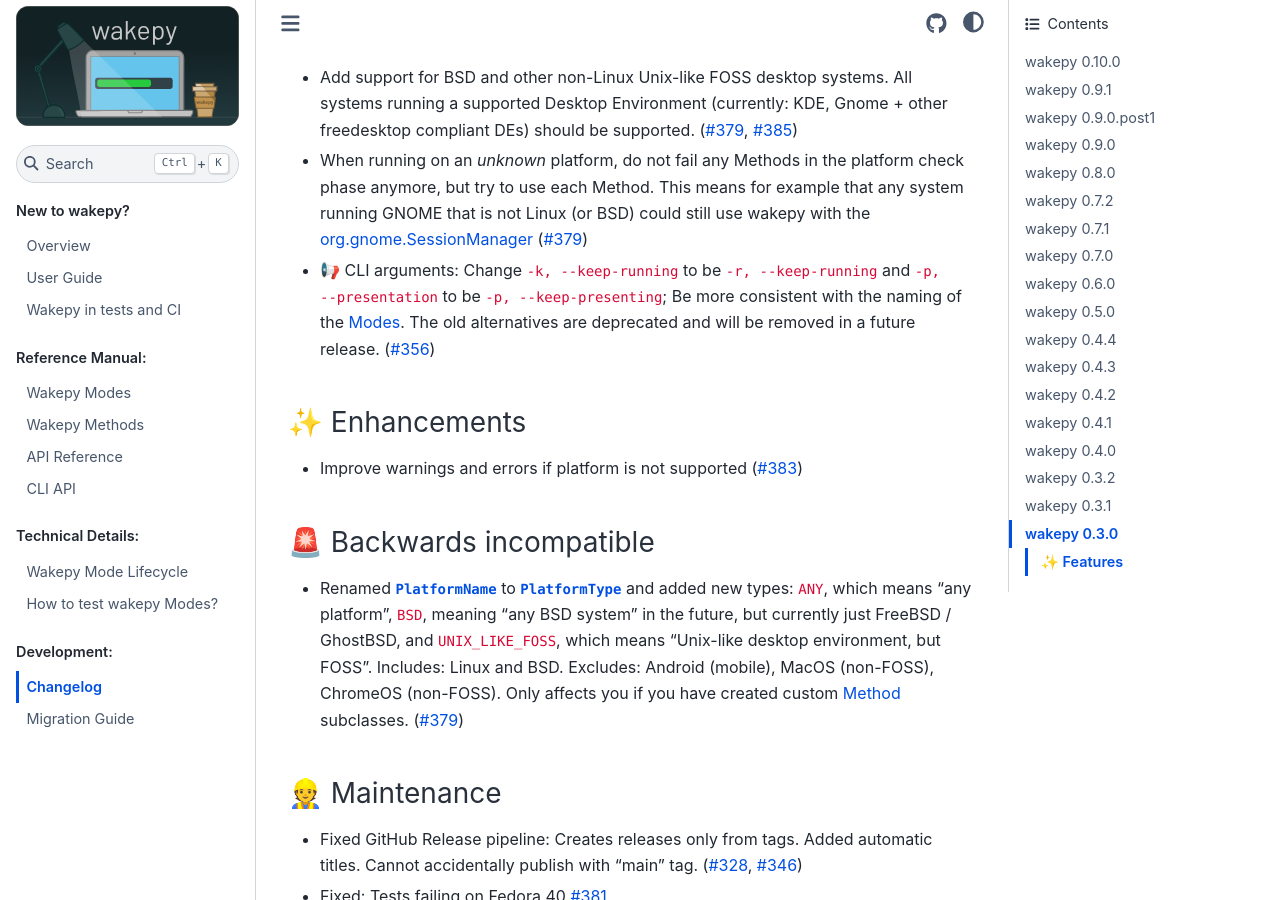
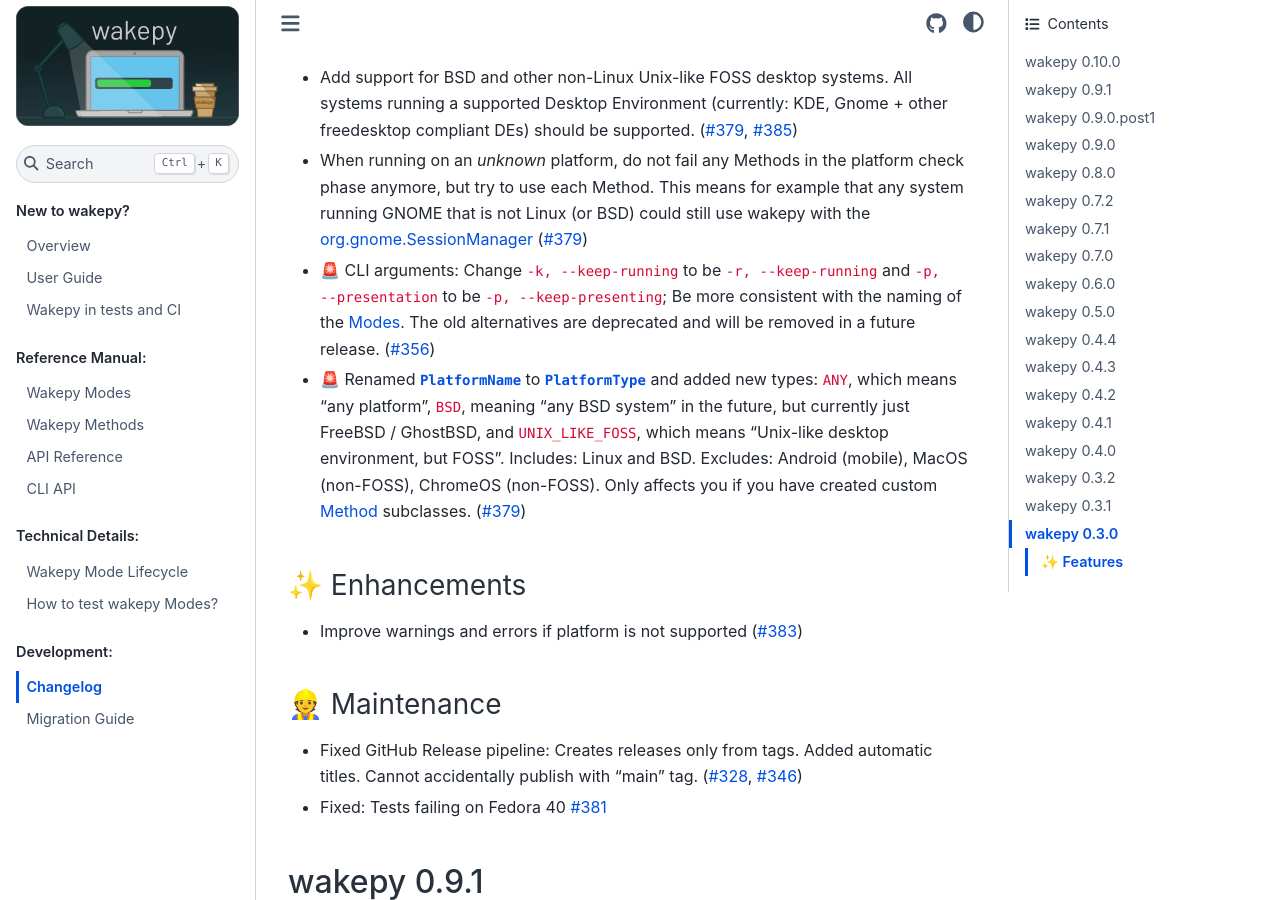
Before and after one commit to fohrloop/wakepy, a Sphinx documentation site: the page built from docs/source/changelog.md, in a window 1280 px wide and 900 px high, scrolled down 271 px. Built offline with Sphinx 7.4.7 and the Sphinx Book theme 1.1.4, drawn with Linux system fonts in a browser that asks for light colours; the version number could not be read and is left out.

Commit message:
update changelog (again) (#387)
Put all features under the same title. Mark backwards incompatible changes with 🚨

```diff
--- a/docs/source/changelog.md
+++ b/docs/source/changelog.md
@@ -6,14 +6,11 @@
 ### ✨ Features
 - Add support for BSD and other non-Linux Unix-like FOSS desktop systems. All systems running a supported Desktop Environment (currently: KDE, Gnome + other freedesktop compliant DEs) should be supported. ([#379](https://github.com/fohrloop/wakepy/pull/379), [#385](https://github.com/fohrloop/wakepy/pull/385))
 - When running on an *unknown* platform, do not fail any Methods in the platform check phase anymore, but try to use each Method. This means for example that any system running GNOME that is not Linux (or BSD) could still use wakepy with the [org.gnome.SessionManager](https://wakepy.readthedocs.io/stable/methods-reference.html#org-gnome-sessionmanager) ([#379](https://github.com/fohrloop/wakepy/pull/379))
-- 📢 CLI arguments: Change `-k, --keep-running` to be `-r, --keep-running` and `-p, --presentation` to be `-p, --keep-presenting`; Be more consistent with the naming of the [Modes](#wakepy-modes). The old alternatives are deprecated and will be removed in a future release. ([#356](https://github.com/fohrloop/wakepy/pull/356))
+- 🚨 CLI arguments: Change `-k, --keep-running` to be `-r, --keep-running` and `-p, --presentation` to be `-p, --keep-presenting`; Be more consistent with the naming of the [Modes](#wakepy-modes). The old alternatives are deprecated and will be removed in a future release. ([#356](https://github.com/fohrloop/wakepy/pull/356))
+- 🚨 Renamed [`PlatformName`](https://wakepy.readthedocs.io/v0.9.0.post1/api-reference.html#wakepy.core.constants.PlatformName) to [`PlatformType`](https://wakepy.readthedocs.io/v0.10.0/api-reference.html#wakepy.core.constants.PlatformType) and added new types: `ANY`, which means "any platform", `BSD`, meaning "any BSD system" in the future, but currently just FreeBSD / GhostBSD, and  `UNIX_LIKE_FOSS`, which means "Unix-like desktop environment, but FOSS". Includes: Linux and BSD. Excludes: Android (mobile), MacOS (non-FOSS), ChromeOS (non-FOSS). Only affects you if you have created custom [Method](https://wakepy.readthedocs.io/v0.9.0.post1/api-reference.html#wakepy.Method) subclasses.  ([#379](https://github.com/fohrloop/wakepy/pull/379))
 
 ### ✨ Enhancements
 - Improve warnings and errors if platform is not supported ([#383](https://github.com/fohrloop/wakepy/pull/383))
-
-
-### 🚨 Backwards incompatible
-- Renamed [`PlatformName`](https://wakepy.readthedocs.io/v0.9.0.post1/api-reference.html#wakepy.core.constants.PlatformName) to [`PlatformType`](https://wakepy.readthedocs.io/v0.10.0/api-reference.html#wakepy.core.constants.PlatformType) and added new types: `ANY`, which means "any platform", `BSD`, meaning "any BSD system" in the future, but currently just FreeBSD / GhostBSD, and  `UNIX_LIKE_FOSS`, which means "Unix-like desktop environment, but FOSS". Includes: Linux and BSD. Excludes: Android (mobile), MacOS (non-FOSS), ChromeOS (non-FOSS). Only affects you if you have created custom [Method](https://wakepy.readthedocs.io/v0.9.0.post1/api-reference.html#wakepy.Method) subclasses.  ([#379](https://github.com/fohrloop/wakepy/pull/379))
 
 ### 👷 Maintenance
 - Fixed GitHub Release pipeline: Creates releases only from tags. Added automatic titles. Cannot accidentally publish with "main" tag. ([#328](https://github.com/fohrloop/wakepy/pull/328), [#346](https://github.com/fohrloop/wakepy/pull/346))
```
